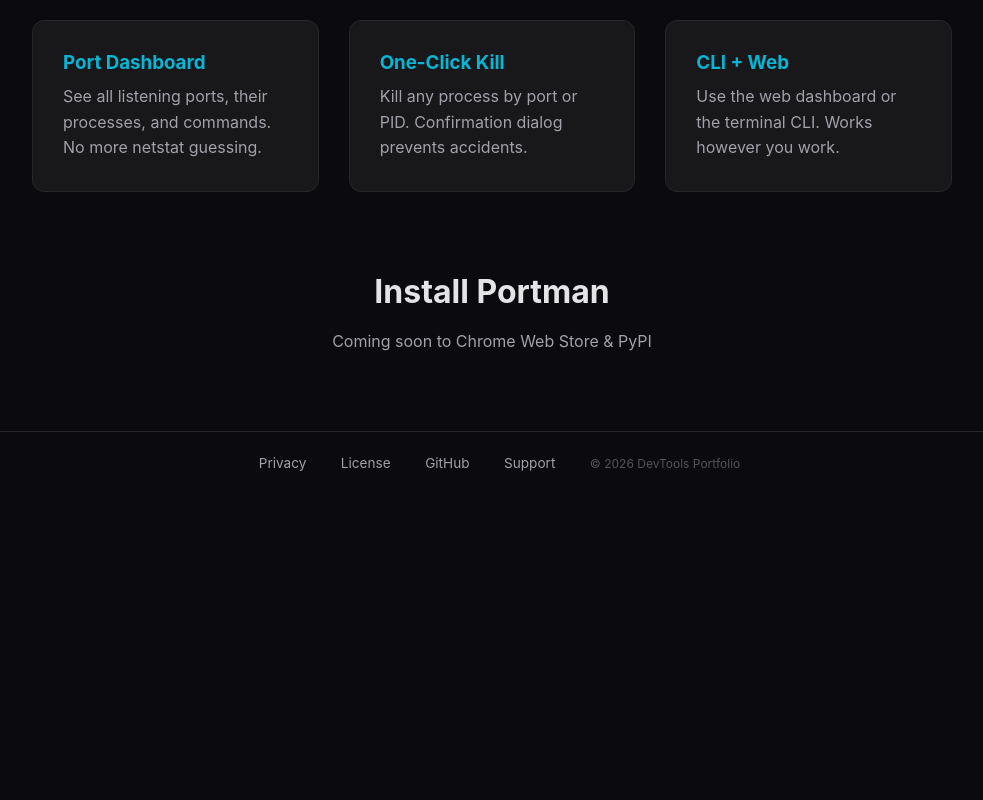
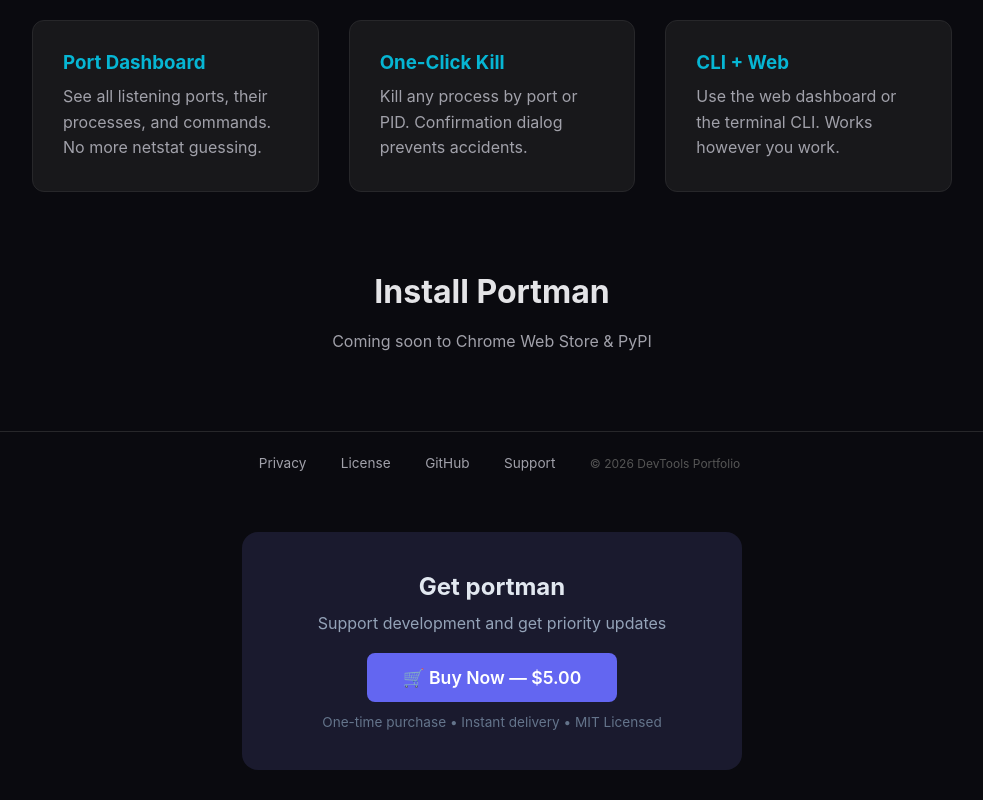
Before and after one commit to ericjoye/portman, a plain HTML site: page landing/index.html in a window 1280 px wide. Shown: the part 430-1230 px from the top of the page, without its empty margins (148-1131 px from the left). Before the commit the page ends 962 px from the top, so only its background shows below. Drawn offline with Linux system fonts and the light colour scheme.

Commit message:
Add Polar checkout link to landing page

```diff
--- a/landing/index.html
+++ b/landing/index.html
@@ -72,5 +72,16 @@
 <a href="mailto:eric@ericjoye.com">Support</a>
 <span style="margin-left:15px;color:#555;font-size:0.75rem">© 2026 DevTools Portfolio</span>
 </footer>
+
+    <!-- Buy Section -->
+    <div style="text-align:center; padding:40px 20px; background:#1a1a2e; border-radius:16px; margin:30px auto; max-width:500px;">
+        <h2 style="color:#e2e8f0; margin-bottom:12px;">Get portman</h2>
+        <p style="color:#94a3b8; margin-bottom:20px;">Support development and get priority updates</p>
+        <a href="https://buy.polar.sh/6060eaf3-44ea-4f68-b5e3-103f8ee579bd" style="display:inline-block; background:#6366f1; color:#fff; padding:14px 36px; border-radius:8px; text-decoration:none; font-weight:600; font-size:1.1em; transition:background 0.2s;" onmouseover="this.style.background='#4f46e5'" onmouseout="this.style.background='#6366f1'">
+            🛒 Buy Now — $5.00
+        </a>
+        <p style="color:#64748b; font-size:0.85em; margin-top:12px;">One-time purchase • Instant delivery • MIT Licensed</p>
+    </div>
+
 </body>
 </html>
```
